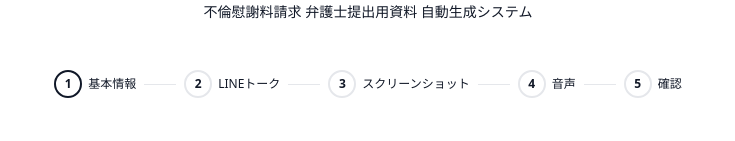
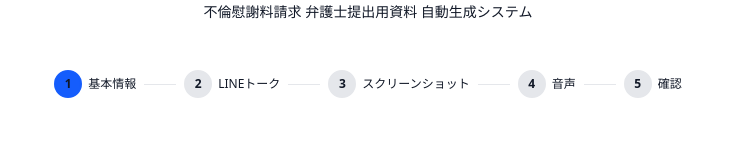
Before and after one commit to r82r8k7d6r-spec/lexevidence, a Next.js app: page / in a window 1280 px wide. Shown: the part 392-533 px from the top of the page, without its empty margins (272-1007 px from the left). Built offline with nearby package versions, Linux system fonts and the light colour scheme; no server answers.

Commit message:
feat: ステップバーのアクティブ色をblue-600に変更

```diff
--- a/app/page.tsx
+++ b/app/page.tsx
@@ -91,13 +91,13 @@ export default function Home() {
           <div className="flex items-center justify-center mb-10 overflow-x-auto pb-1">
             {STEPS.map((label, i) => (
               <div key={i} className="flex items-center shrink-0">
-                <div className={`flex items-center gap-1.5 ${i <= step ? "text-gray-900" : "text-gray-300"}`}>
+                <div className={`flex items-center gap-1.5 ${i <= step ? "text-blue-600" : "text-gray-400"}`}>
                   <div className={`w-7 h-7 rounded-full flex items-center justify-center text-xs font-bold border-2 transition-colors
                     ${i < step
-                      ? "bg-gray-900 border-gray-900 text-white"
+                      ? "bg-blue-600 border-blue-600 text-white"
                       : i === step
-                        ? "border-gray-900 text-gray-900"
-                        : "border-gray-200 text-gray-300"
+                        ? "bg-blue-600 border-blue-600 text-white"
+                        : "bg-gray-200 border-gray-200 text-gray-500"
                     }`}
                   >
                     {i < step ? "✓" : i + 1}
@@ -105,7 +105,7 @@ export default function Home() {
                   <span className="text-xs font-medium hidden sm:block">{label}</span>
                 </div>
                 {i < STEPS.length - 1 && (
-                  <div className={`h-px w-6 sm:w-8 mx-2 ${i < step ? "bg-gray-900" : "bg-gray-200"}`} />
+                  <div className={`h-px w-6 sm:w-8 mx-2 ${i < step ? "bg-blue-600" : "bg-gray-200"}`} />
                 )}
               </div>
             ))}
```
